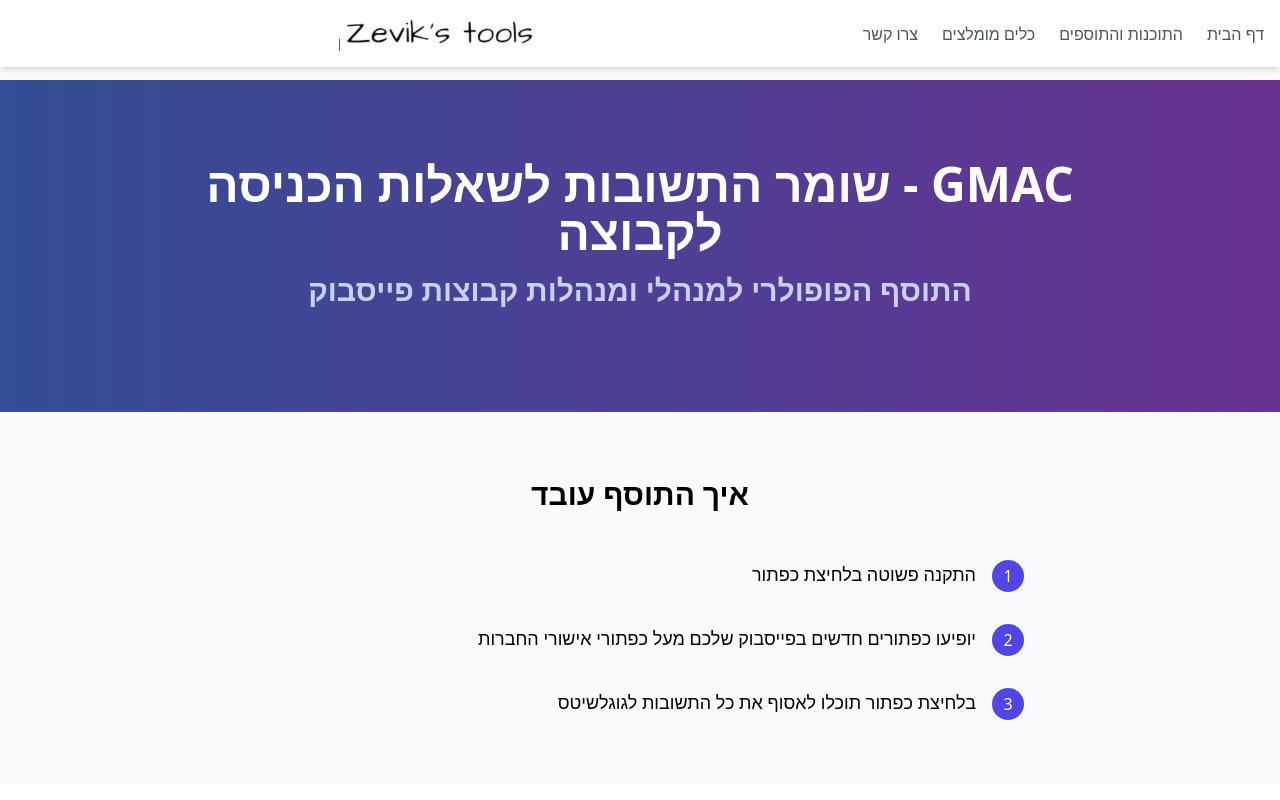
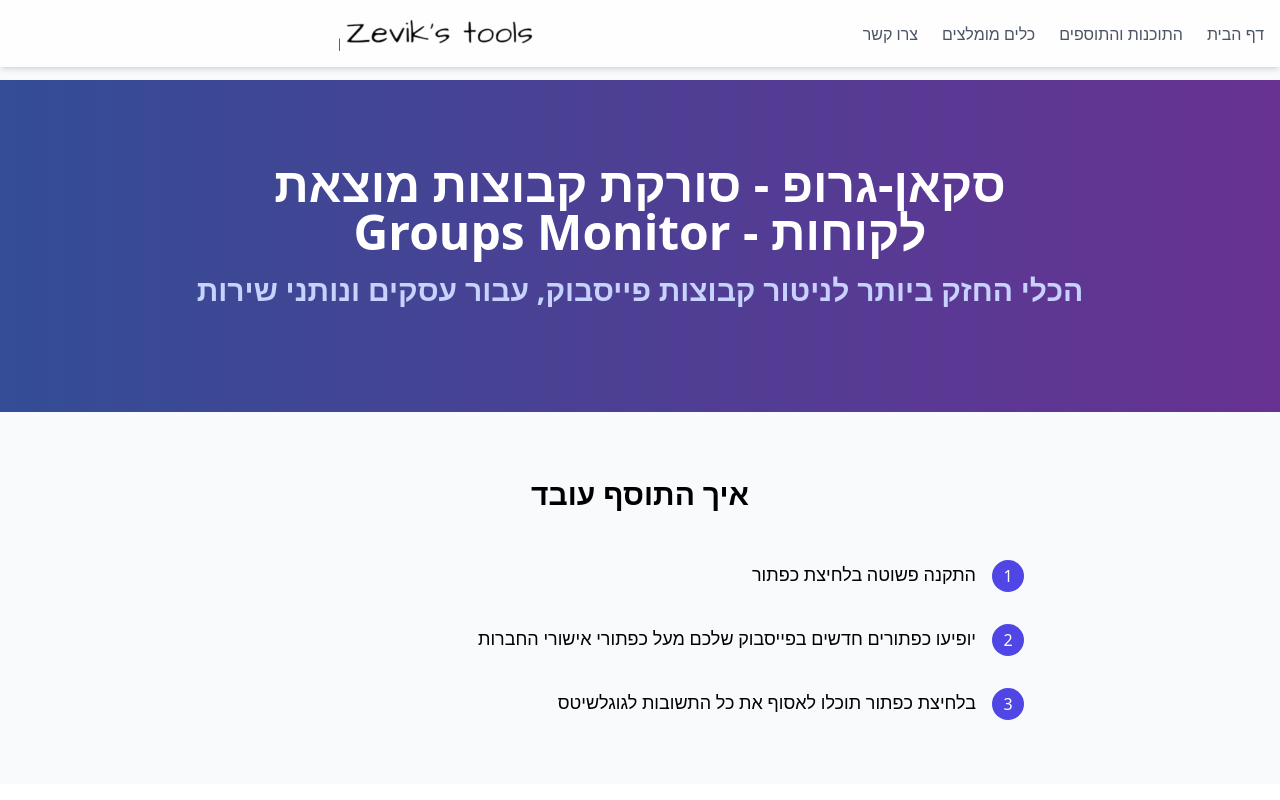
Before and after one commit to Zevik/ZeviksTools, a Next.js app: page /tools/groups-monitor in a window 1280 px wide. Shown: the top 800 px of the page. Built offline with nearby package versions, Linux system fonts and the light colour scheme.

Commit message:
Update header texts for Groups Monitor page

```diff
--- a/app/tools/groups-monitor/page.tsx
+++ b/app/tools/groups-monitor/page.tsx
@@ -1,4 +1,3 @@
-
 'use client';
 
 import Header from '@/components/Header';
@@ -76,9 +75,9 @@ export default function GroupsMonitorPage() {
           <div className="container mx-auto px-4">
             <div className="max-w-4xl mx-auto text-center">
               <h1 className="text-4xl md:text-5xl font-bold mb-6 animate-fade-in">
-                GMAC - שומר התשובות לשאלות הכניסה לקבוצה
+                סקאן-גרופ - סורקת קבוצות מוצאת לקוחות - Groups Monitor
                 <span className="block text-2xl md:text-3xl text-indigo-200 mt-4 opacity-0 animate-[fadeIn_0.5s_ease-out_0.3s_forwards]">
-                  התוסף הפופולרי למנהלי ומנהלות קבוצות פייסבוק
+                  הכלי החזק ביותר לניטור קבוצות פייסבוק, עבור עסקים ונותני שירות
                 </span>
               </h1>
             </div>
```
